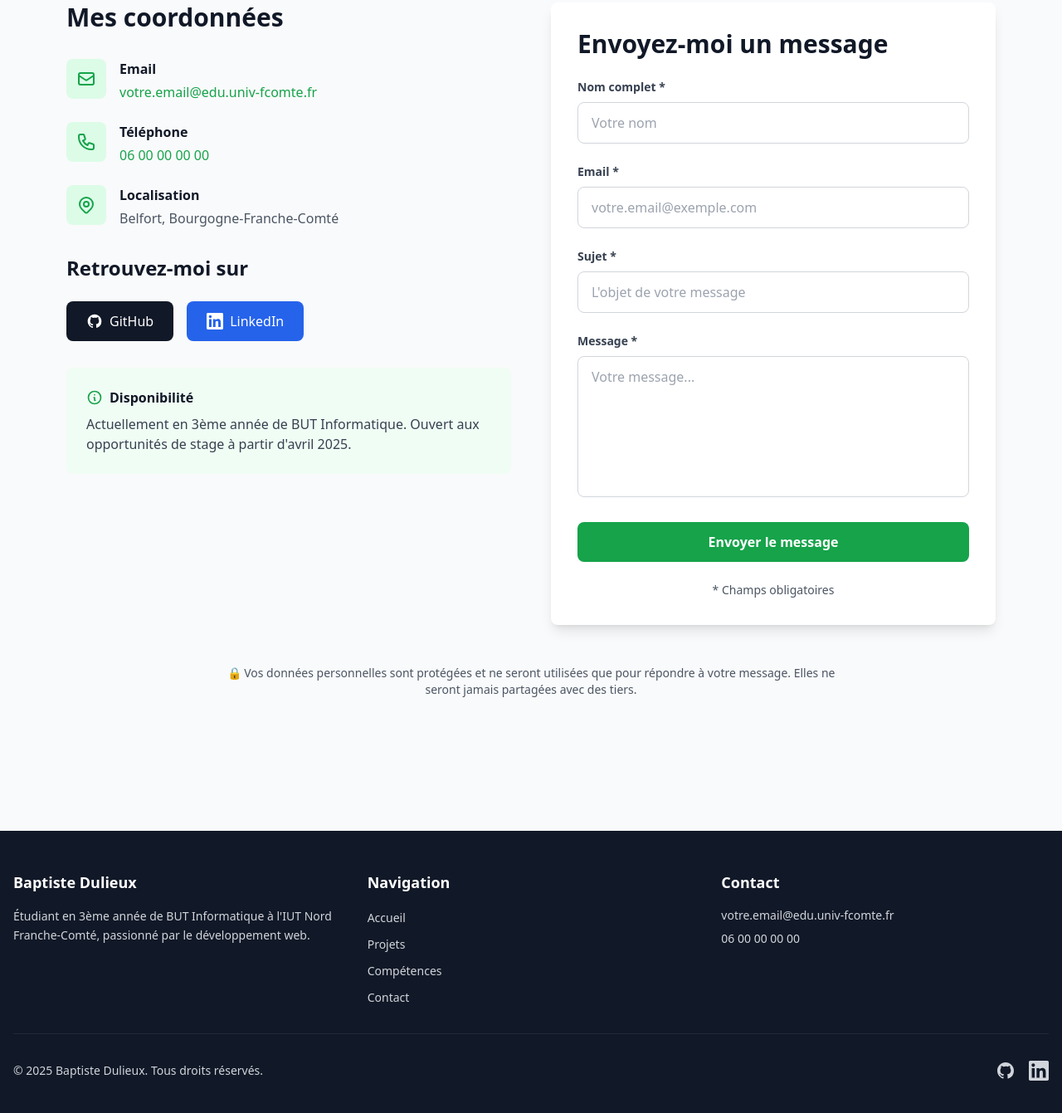
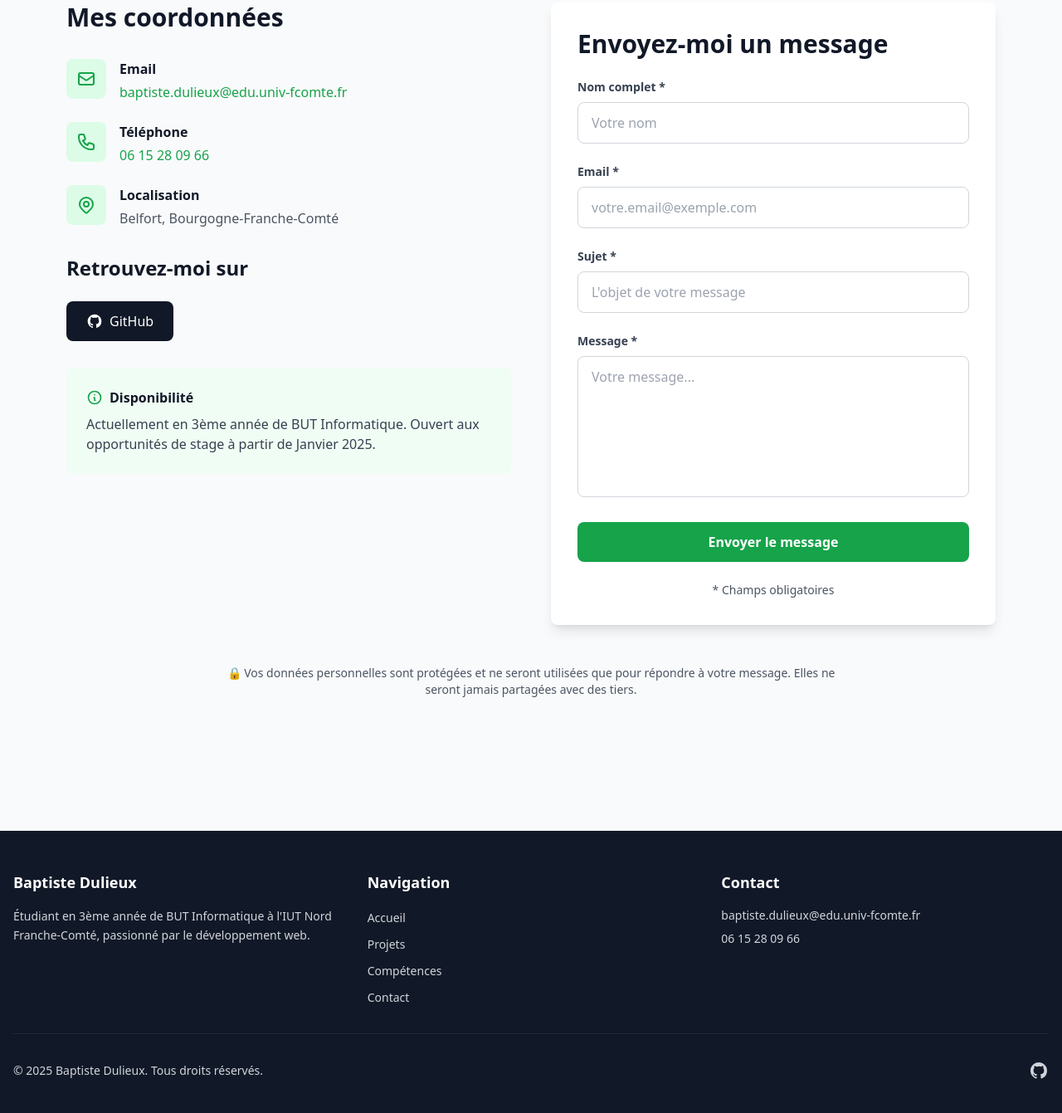
Before and after one commit to baptisteDULIEUX/portfolio-S5, an Astro site: page /contact in a window 1280 px wide. Shown: the part 309-1650 px from the top of the page at 83% size. Built offline with nearby package versions, Linux system fonts and the light colour scheme; Astro itself is replaced by a stand-in of ours.

Commit message:
y'a pleins de trucs nouveaux

```diff
--- a/src/components/Footer.vue
+++ b/src/components/Footer.vue
@@ -35,7 +35,7 @@
                 href="mailto:votre.email@edu.univ-fcomte.fr"
                 class="hover:text-primary-400 transition"
               >
-                votre.email@edu.univ-fcomte.fr
+                baptiste.dulieux@edu.univ-fcomte.fr
               </a>
             </li>
             <li>
@@ -43,7 +43,7 @@
                 href="tel:+33600000000"
                 class="hover:text-primary-400 transition"
               >
-                06 00 00 00 00
+                06 15 28 09 66
               </a>
             </li>
           </ul>
@@ -60,7 +60,7 @@
           <!-- Réseaux sociaux -->
           <div class="flex space-x-4">
             <a
-              href="https://github.com/votre-username"
+              href="https://github.com/baptisteDULIEUX"
               target="_blank"
               rel="noopener noreferrer"
               class="hover:text-primary-400 transition"
@@ -68,17 +68,6 @@
             >
               <svg class="w-6 h-6" fill="currentColor" viewBox="0 0 24 24">
                 <path fill-rule="evenodd" d="M12 2C6.477 2 2 6.484 2 12.017c0 4.425 2.865 8.18 6.839 9.504.5.092.682-.217.682-.483 0-.237-.008-.868-.013-1.703-2.782.605-3.369-1.343-3.369-1.343-.454-1.158-1.11-1.466-1.11-1.466-.908-.62.069-.608.069-.608 1.003.07 1.531 1.032 1.531 1.032.892 1.53 2.341 1.088 2.91.832.092-.647.35-1.088.636-1.338-2.22-.253-4.555-1.113-4.555-4.951 0-1.093.39-1.988 1.029-2.688-.103-.253-.446-1.272.098-2.65 0 0 .84-.27 2.75 1.026A9.564 9.564 0 0112 6.844c.85.004 1.705.115 2.504.337 1.909-1.296 2.747-1.027 2.747-1.027.546 1.379.202 2.398.1 2.651.64.7 1.028 1.595 1.028 2.688 0 3.848-2.339 4.695-4.566 4.943.359.309.678.92.678 1.855 0 1.338-.012 2.419-.012 2.747 0 .268.18.58.688.482A10.019 10.019 0 0022 12.017C22 6.484 17.522 2 12 2z" clip-rule="evenodd" />
-              </svg>
-            </a>
-            <a
-              href="https://linkedin.com/in/votre-profil"
-              target="_blank"
-              rel="noopener noreferrer"
-              class="hover:text-primary-400 transition"
-              aria-label="LinkedIn"
-            >
-              <svg class="w-6 h-6" fill="currentColor" viewBox="0 0 24 24">
-                <path d="M20.447 20.452h-3.554v-5.569c0-1.328-.027-3.037-1.852-3.037-1.853 0-2.136 1.445-2.136 2.939v5.667H9.351V9h3.414v1.561h.046c.477-.9 1.637-1.85 3.37-1.85 3.601 0 4.267 2.37 4.267 5.455v6.286zM5.337 7.433c-1.144 0-2.063-.926-2.063-2.065 0-1.138.92-2.063 2.063-2.063 1.14 0 2.064.925 2.064 2.063 0 1.139-.925 2.065-2.064 2.065zm1.782 13.019H3.555V9h3.564v11.452zM22.225 0H1.771C.792 0 0 .774 0 1.729v20.542C0 23.227.792 24 1.771 24h20.451C23.2 24 24 23.227 24 22.271V1.729C24 .774 23.2 0 22.222 0h.003z"/>
               </svg>
             </a>
           </div>
--- a/src/content/projets/projet-1.md
+++ b/src/content/projets/projet-1.md
@@ -3,7 +3,7 @@ title: "Stage S4 - Application de gestion RH"
 description: "Développement d'une application web full-stack pour la gestion des ressources humaines chez SAS Financière The Box"
 technologies: ["Vue.js 2", "Quasar", "Node.js", "PostgreSQL", "Sequelize", "Swagger", "Ubuntu Server", "Raspberry Pi"]
 date: 2024-06-15
-image: "/images/projets/stage-thebox.jpg"
+image: "/src/assets/image_stage.png"
 featured: true
 ordre: 1
 ---
--- a/src/content/projets/projet-2.md
+++ b/src/content/projets/projet-2.md
@@ -3,7 +3,7 @@ title: "Site événementiel - Salon de l'Agriculture"
 description: "Projet académique de création d'un site web événementiel pour la gestion du Salon de l'Agriculture avec système multi-rôles"
 technologies: ["Node.js", "Express", "Sequelize", "PostgreSQL", "HTML/CSS", "JavaScript", "Bootstrap"]
 date: 2024-04-04
-image: "/images/projets/salon-agriculture.jpg"
+image: "/src/assets/salon_agriculutre.png"
 githubUrl: "https://github.com/baptisteDULIEUX/salon-de-l-agriculture/tree/main"
 featured: false
 ordre: 2
--- a/src/content/projets/projet-3.md
+++ b/src/content/projets/projet-3.md
@@ -3,7 +3,7 @@ title: "SAMSOUL - Système de détection d'état second"
 description: "Projet IoT de détection d'état second via capteurs Arduino et tests de réaction, avec architecture distribuée et intelligence artificielle"
 technologies: ["Vue.js 3", "Arduino", "Java", "Python", "Node.js", "MongoDB", "Docker", "IA/ML"]
 date: 2024-12-02
-image: "/images/projets/samsoul.jpg"
+image: "/src/assets/arduinos.webp"
 featured: false
 ordre: 3
 ---
--- a/src/content/projets/projet-4.md
+++ b/src/content/projets/projet-4.md
@@ -3,7 +3,7 @@ title: "LOL-COACH - Prédiction de winrate et coaching IA"
 description: "Modèle de Machine Learning pour prédire le taux de victoire d'une composition de champions League of Legends avec IA générative pour le coaching stratégique"
 technologies: ["Python", "Pandas", "NumPy", "Scikit-learn", "LightGBM", "Mistral API", "API Riot Games"]
 date: 2024-12-02
-image: "/images/projets/lol-coach.jpg"
+image: "/src/assets/neural.webp"
 featured: false
 ordre: 4
 ---
--- a/src/pages/contact.astro
+++ b/src/pages/contact.astro
@@ -42,7 +42,7 @@ import ContactForm from '../components/ContactForm.vue';
                     href="mailto:votre.email@edu.univ-fcomte.fr"
                     class="text-primary-600 hover:text-primary-700 transition"
                   >
-                    votre.email@edu.univ-fcomte.fr
+                   baptiste.dulieux@edu.univ-fcomte.fr
                   </a>
                 </div>
               </div>
@@ -60,7 +60,7 @@ import ContactForm from '../components/ContactForm.vue';
                     href="tel:+33600000000"
                     class="text-primary-600 hover:text-primary-700 transition"
                   >
-                    06 00 00 00 00
+                    06 15 28 09 66
                   </a>
                 </div>
               </div>
@@ -91,7 +91,7 @@ import ContactForm from '../components/ContactForm.vue';
 
             <div class="flex flex-wrap gap-4">
               <a
-                href="https://github.com/votre-username"
+                href="https://github.com/baptisteDULIEUX"
                 target="_blank"
                 rel="noopener noreferrer"
                 class="flex items-center bg-gray-900 text-white px-6 py-3 rounded-lg hover:bg-gray-800 transition font-medium"
@@ -100,18 +100,6 @@ import ContactForm from '../components/ContactForm.vue';
                   <path fill-rule="evenodd" d="M12 2C6.477 2 2 6.484 2 12.017c0 4.425 2.865 8.18 6.839 9.504.5.092.682-.217.682-.483 0-.237-.008-.868-.013-1.703-2.782.605-3.369-1.343-3.369-1.343-.454-1.158-1.11-1.466-1.11-1.466-.908-.62.069-.608.069-.608 1.003.07 1.531 1.032 1.531 1.032.892 1.53 2.341 1.088 2.91.832.092-.647.35-1.088.636-1.338-2.22-.253-4.555-1.113-4.555-4.951 0-1.093.39-1.988 1.029-2.688-.103-.253-.446-1.272.098-2.65 0 0 .84-.27 2.75 1.026A9.564 9.564 0 0112 6.844c.85.004 1.705.115 2.504.337 1.909-1.296 2.747-1.027 2.747-1.027.546 1.379.202 2.398.1 2.651.64.7 1.028 1.595 1.028 2.688 0 3.848-2.339 4.695-4.566 4.943.359.309.678.92.678 1.855 0 1.338-.012 2.419-.012 2.747 0 .268.18.58.688.482A10.019 10.019 0 0022 12.017C22 6.484 17.522 2 12 2z" clip-rule="evenodd" />
                 </svg>
                 GitHub
-              </a>
-
-              <a
-                href="https://linkedin.com/in/votre-profil"
-                target="_blank"
-                rel="noopener noreferrer"
-                class="flex items-center bg-blue-600 text-white px-6 py-3 rounded-lg hover:bg-blue-700 transition font-medium"
-              >
-                <svg class="w-5 h-5 mr-2" fill="currentColor" viewBox="0 0 24 24">
-                  <path d="M20.447 20.452h-3.554v-5.569c0-1.328-.027-3.037-1.852-3.037-1.853 0-2.136 1.445-2.136 2.939v5.667H9.351V9h3.414v1.561h.046c.477-.9 1.637-1.85 3.37-1.85 3.601 0 4.267 2.37 4.267 5.455v6.286zM5.337 7.433c-1.144 0-2.063-.926-2.063-2.065 0-1.138.92-2.063 2.063-2.063 1.14 0 2.064.925 2.064 2.063 0 1.139-.925 2.065-2.064 2.065zm1.782 13.019H3.555V9h3.564v11.452zM22.225 0H1.771C.792 0 0 .774 0 1.729v20.542C0 23.227.792 24 1.771 24h20.451C23.2 24 24 23.227 24 22.271V1.729C24 .774 23.2 0 22.222 0h.003z"/>
-                </svg>
-                LinkedIn
               </a>
             </div>
           </div>
@@ -126,7 +114,7 @@ import ContactForm from '../components/ContactForm.vue';
             </h3>
             <p class="text-gray-700">
               Actuellement en 3ème année de BUT Informatique.
-              Ouvert aux opportunités de stage à partir d'avril 2025.
+              Ouvert aux opportunités de stage à partir de Janvier 2025.
             </p>
           </div>
         </div>
--- a/src/pages/index.astro
+++ b/src/pages/index.astro
@@ -42,14 +42,12 @@ import Layout from '../layouts/Layout.astro';
 
         <div class="flex justify-center">
           <div class="relative">
-            <div class="w-72 h-72 bg-gradient-to-br from-primary-400 to-primary-600 rounded-full"></div>
-            <!-- Remplacez par votre photo :
-            <img
-              src="/images/photo-profil.jpg"
-              alt="Baptiste Dulieux"
-              class="w-72 h-72 rounded-full object-cover shadow-2xl"
+            <div class="w-72 h-72 bg-gradient-to-br from-primary-400 to-primary-600 rounded-full">
+              <img
+              src="/src/assets/code.png"
+              class="w-25 h-25 rounded-full object-cover shadow-2xl"
             />
-            -->
+            </div>
           </div>
         </div>
       </div>
```
Also changed, not shown: src/assets/arduinos.webp (added), src/assets/code.png (added), src/assets/image_stage.png (added), src/assets/neural.webp (added), src/assets/salon_agriculutre.png (added).
